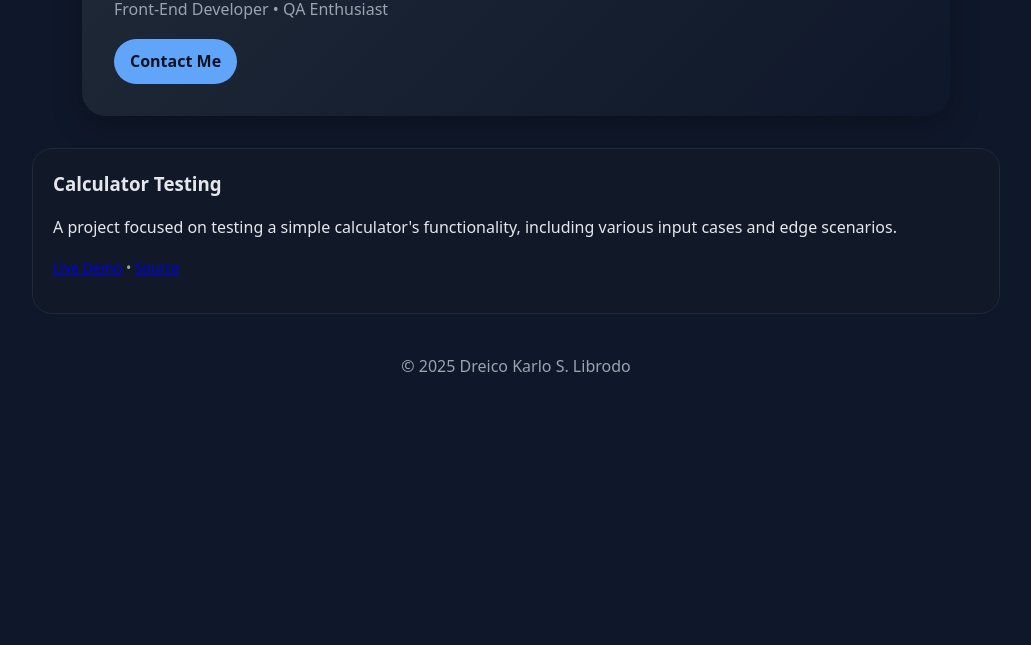
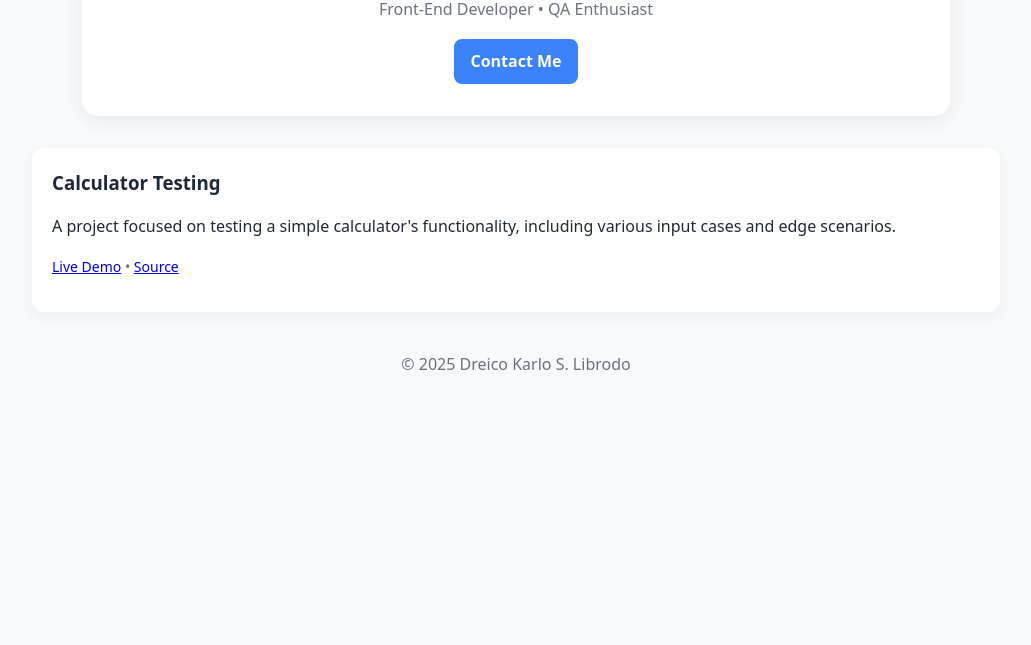
Before and after one commit to Glytantio/Glytantio.github.io, a plain HTML site: page index.html in a window 1280 px wide. Shown: the part 155-800 px from the top of the page, without its empty margins (124-1155 px from the left). Drawn offline with Linux system fonts and the light colour scheme.

Commit message:
Update index.html

```diff
--- a/index.html
+++ b/index.html
@@ -4,21 +4,96 @@
   <meta charset="utf-8" />
   <meta name="viewport" content="width=device-width, initial-scale=1" />
   <title>Dreico Karlo S. Librodo • Portfolio</title>
-  <link rel="preconnect" href="https://fonts.googleapis.com">
   <style>
-    :root { --bg:#0f172a; --card:#111827; --text:#e5e7eb; --muted:#9ca3af; --accent:#60a5fa; }
-    *{box-sizing:border-box} body{margin:0;font:16px/1.6 system-ui,Segoe UI,Roboto,Ubuntu,sans-serif;background:var(--bg);color:var(--text)}
-    header{max-width:900px;margin:48px auto 0;padding:0 16px}
-    .hero{background:linear-gradient(135deg,#1f2937,transparent);border-radius:24px;padding:32px;box-shadow:0 10px 30px rgba(0,0,0,.25)}
-    h1{font-size:clamp(28px,5vw,40px);margin:0 0 8px}
-    .tag{color:var(--muted);margin:0 0 16px}
-    a.btn{display:inline-block;padding:10px 16px;border-radius:999px;background:var(--accent);color:#0b1220;text-decoration:none;font-weight:600}
-    main{max-width:1000px;margin:32px auto;padding:0 16px;display:grid;gap:16px;grid-template-columns:repeat(auto-fit,minmax(280px,1fr))}
-    .card{background:var(--card);border:1px solid #1f2937;border-radius:20px;padding:20px}
-    .card h3{margin:0 0 8px}
-    .meta{color:var(--muted);font-size:14px}
-    footer{max-width:900px;margin:40px auto 80px;padding:0 16px;color:var(--muted);text-align:center}
-    img.thumb{width:100%;height:160px;object-fit:cover;border-radius:12px;margin-bottom:12px;border:1px solid #1f2937}
+    :root {
+      --bg: #f9fafb;
+      --card: #ffffff;
+      --text: #1f2937;
+      --muted: #6b7280;
+      --accent: #3b82f6;
+    }
+    * {
+      box-sizing: border-box;
+    }
+    body {
+      margin: 0;
+      font: 16px/1.6 system-ui,Segoe UI,Roboto,Ubuntu,sans-serif;
+      background: var(--bg);
+      color: var(--text);
+    }
+    header {
+      max-width: 900px;
+      margin: 48px auto 0;
+      padding: 0 16px;
+    }
+    .hero {
+      background: var(--card);
+      border-radius: 16px;
+      padding: 32px;
+      box-shadow: 0 4px 20px rgba(0, 0, 0, 0.08);
+      text-align: center;
+    }
+    h1 {
+      font-size: clamp(28px, 5vw, 40px);
+      margin: 0 0 8px;
+    }
+    .tag {
+      color: var(--muted);
+      margin: 0 0 16px;
+    }
+    a.btn {
+      display: inline-block;
+      padding: 10px 16px;
+      border-radius: 8px;
+      background: var(--accent);
+      color: white;
+      text-decoration: none;
+      font-weight: 600;
+      transition: background 0.3s;
+    }
+    a.btn:hover {
+      background: #2563eb;
+    }
+    main {
+      max-width: 1000px;
+      margin: 32px auto;
+      padding: 0 16px;
+      display: grid;
+      gap: 24px;
+      grid-template-columns: repeat(auto-fit, minmax(300px, 1fr));
+    }
+    .card {
+      background: var(--card);
+      border-radius: 12px;
+      box-shadow: 0 4px 15px rgba(0, 0, 0, 0.06);
+      padding: 20px;
+      transition: transform 0.2s, box-shadow 0.2s;
+    }
+    .card:hover {
+      transform: translateY(-4px);
+      box-shadow: 0 8px 25px rgba(0, 0, 0, 0.12);
+    }
+    .card h3 {
+      margin: 0 0 8px;
+    }
+    .meta {
+      color: var(--muted);
+      font-size: 14px;
+    }
+    footer {
+      max-width: 900px;
+      margin: 40px auto 80px;
+      padding: 0 16px;
+      color: var(--muted);
+      text-align: center;
+    }
+    img.thumb {
+      width: 100%;
+      height: 180px;
+      object-fit: cover;
+      border-radius: 8px;
+      margin-bottom: 12px;
+    }
   </style>
 </head>
 <body>
@@ -42,6 +117,8 @@
   </main>
 
   <footer>© <span id="y"></span> Dreico Karlo S. Librodo</footer>
-  <script>document.getElementById('y').textContent = new Date().getFullYear()</script>
+  <script>
+    document.getElementById('y').textContent = new Date().getFullYear();
+  </script>
 </body>
 </html>
```
